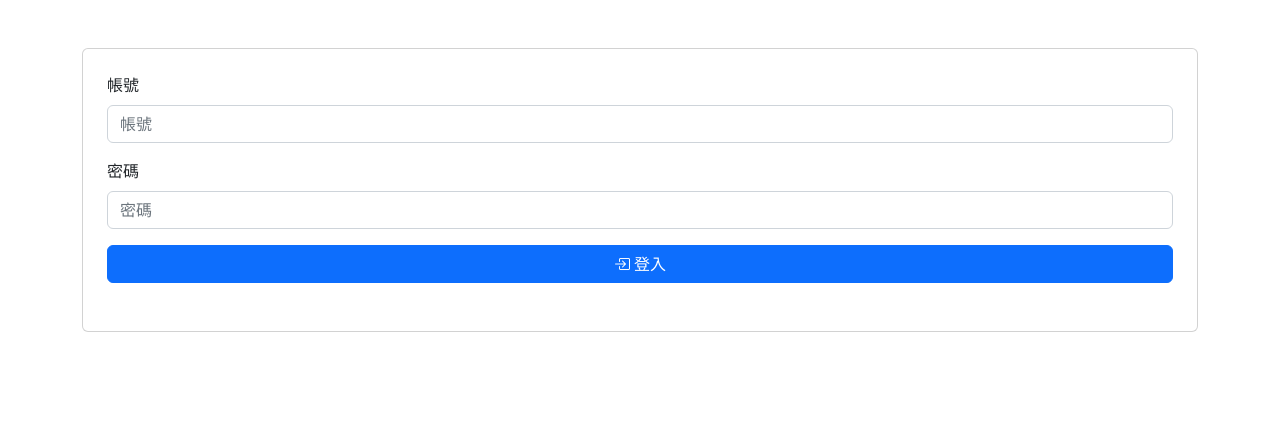
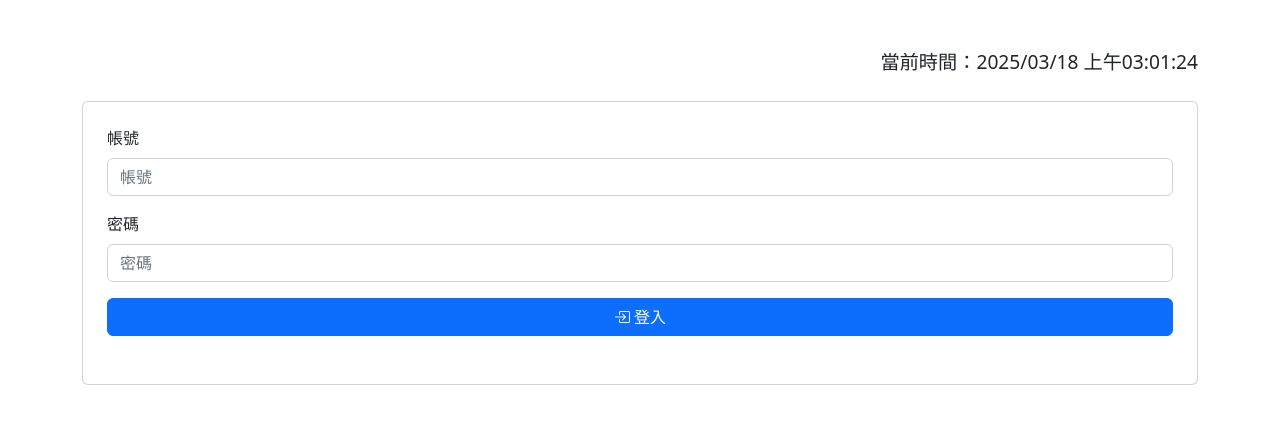
Before and after one commit to ntnusplab/tiltmeter, a website: page hwt9053_angle/public/index.html in a window 1280 px wide. Drawn offline with Linux system fonts and the light colour scheme.

```diff
--- a/hwt9053_angle/public/index.html
+++ b/hwt9053_angle/public/index.html
@@ -34,6 +34,7 @@
 
 <body>
   <div class="container mt-5">
+    <div id="currentTime" class="text-end mb-4" style="font-size: 1.2em;"></div>
     <!-- <h1 class="mb-4"><i class="fa-solid fa-right-to-bracket"></i> 登入</h1> -->
     <div id="loginDiv" class="card p-4 mb-4">
       <div class="mb-3">
@@ -81,6 +82,27 @@
   <script src="script.js"></script>
   <!-- 本機 Bootstrap JS (含 Popper) -->
   <script src="/bootstrap/js/bootstrap.bundle.min.js"></script>
+
+  <script>
+    // 定義一個更新時間的函式
+    function updateTime() {
+      const now = new Date();
+      // 使用 zh-TW 格式化時間，顯示完整日期與時間
+      const formattedTime = now.toLocaleString('zh-TW', {
+        year: 'numeric',
+        month: '2-digit',
+        day: '2-digit',
+        hour: '2-digit',
+        minute: '2-digit',
+        second: '2-digit'
+      });
+      document.getElementById('currentTime').innerText = '當前時間：' + formattedTime;
+    }
+
+    // 每秒更新一次
+    setInterval(updateTime, 1000);
+    updateTime();
+  </script>
 </body>
 
 </html>
```
